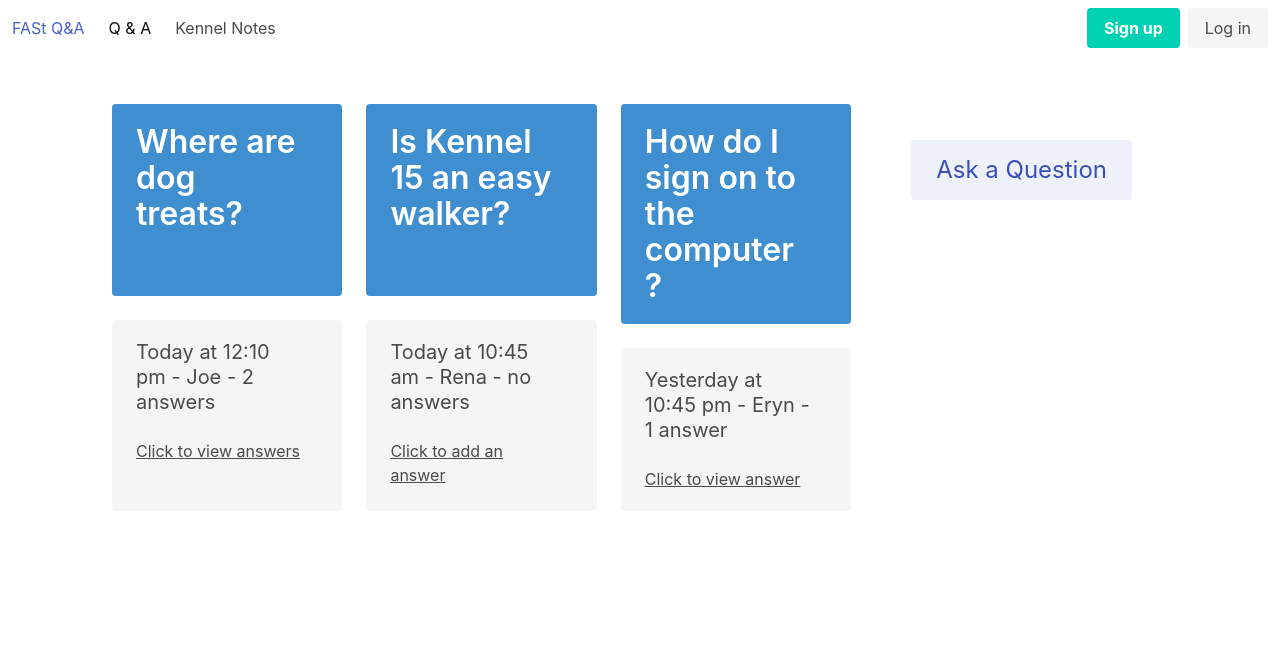
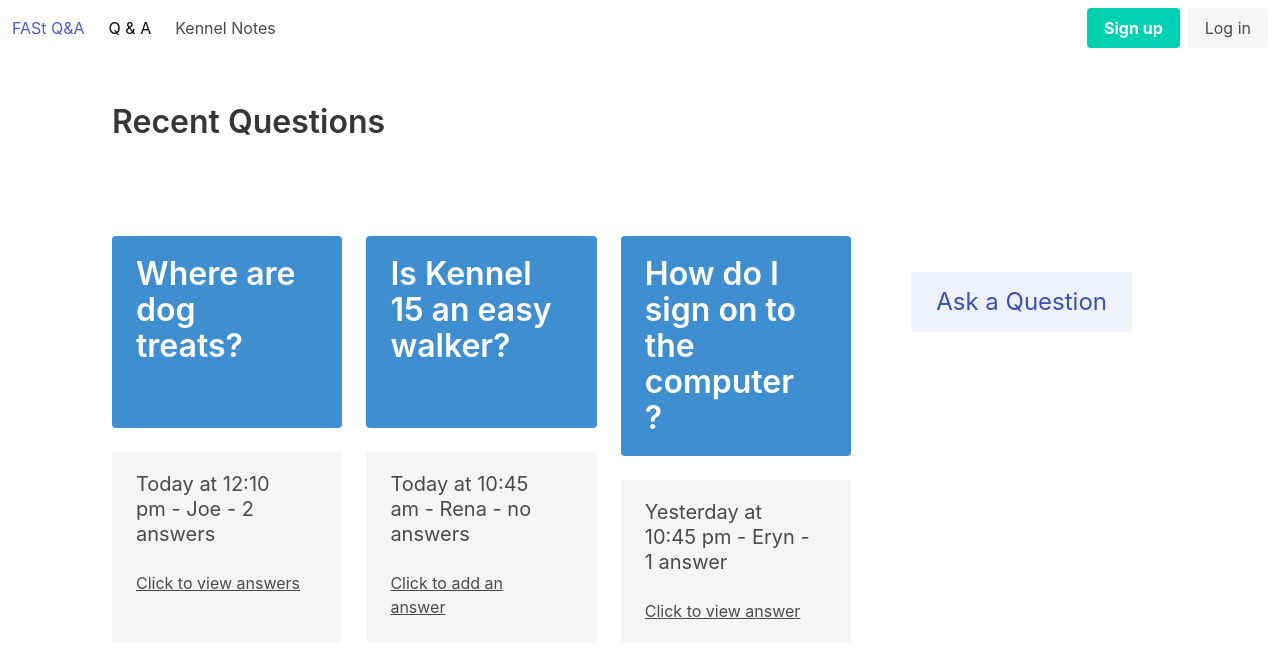
Before and after one commit to ekelseya/ekelseya.github.io, a plain HTML site: page qa/index.html in a window 1280 px wide. Drawn offline with nearby package versions, Linux system fonts and the light colour scheme.

Commit message:
Update Q&A page

```diff
--- a/qa/index.html
+++ b/qa/index.html
@@ -11,7 +11,7 @@
             <a class="navbar-item" href="../index.html">
                 FASt Q&A
             </a>
-            <a class="navbar-item is-active" href="#">
+            <a class="navbar-item is-active" href="../qa/index.html">
                 Q & A
             </a>
 
@@ -41,14 +41,18 @@
             </div>
         </div>
         </nav>
+
         <div class="container">
+            <div class="section">
+                <h1 class="title">Recent Questions</h1>
+            </div>
             <div class="section">
                 <div class="tile is-ancestor">
                     <div class="tile">
                     <div class="tile">
                         <div class="tile is-parent is-vertical">
                         <article class="tile is-child notification is-info">
-                            <p class="title">Where are dog treats?</p>
+                            <h2 class="title">Where are dog treats?</h2>
                         </article>
                         <article class="tile is-child notification">
                             <p class="subtitle">Today at 12:10 pm - Joe - 2 answers</p>
```
Lines whose indentation alone changed are shown as unchanged.
